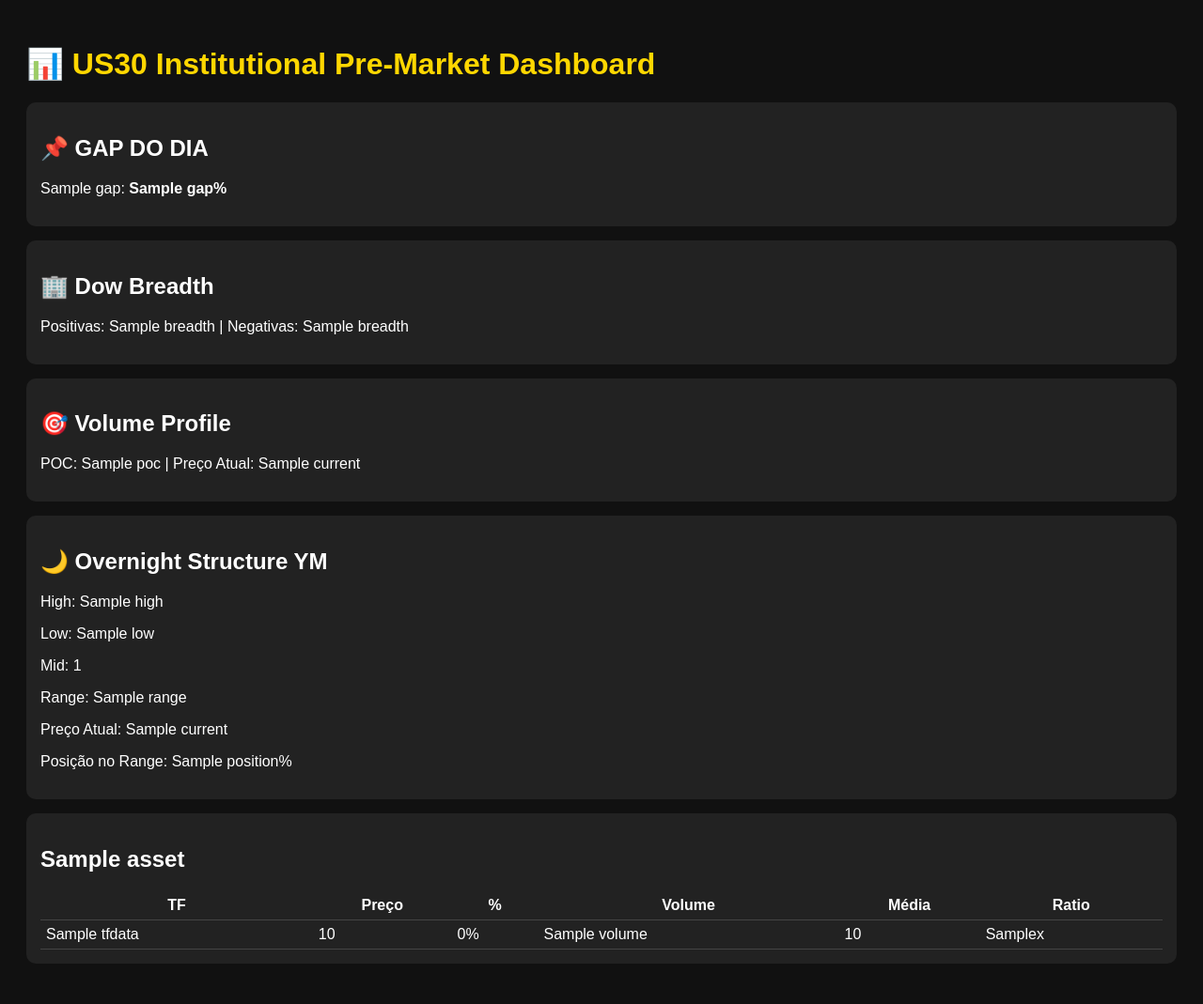
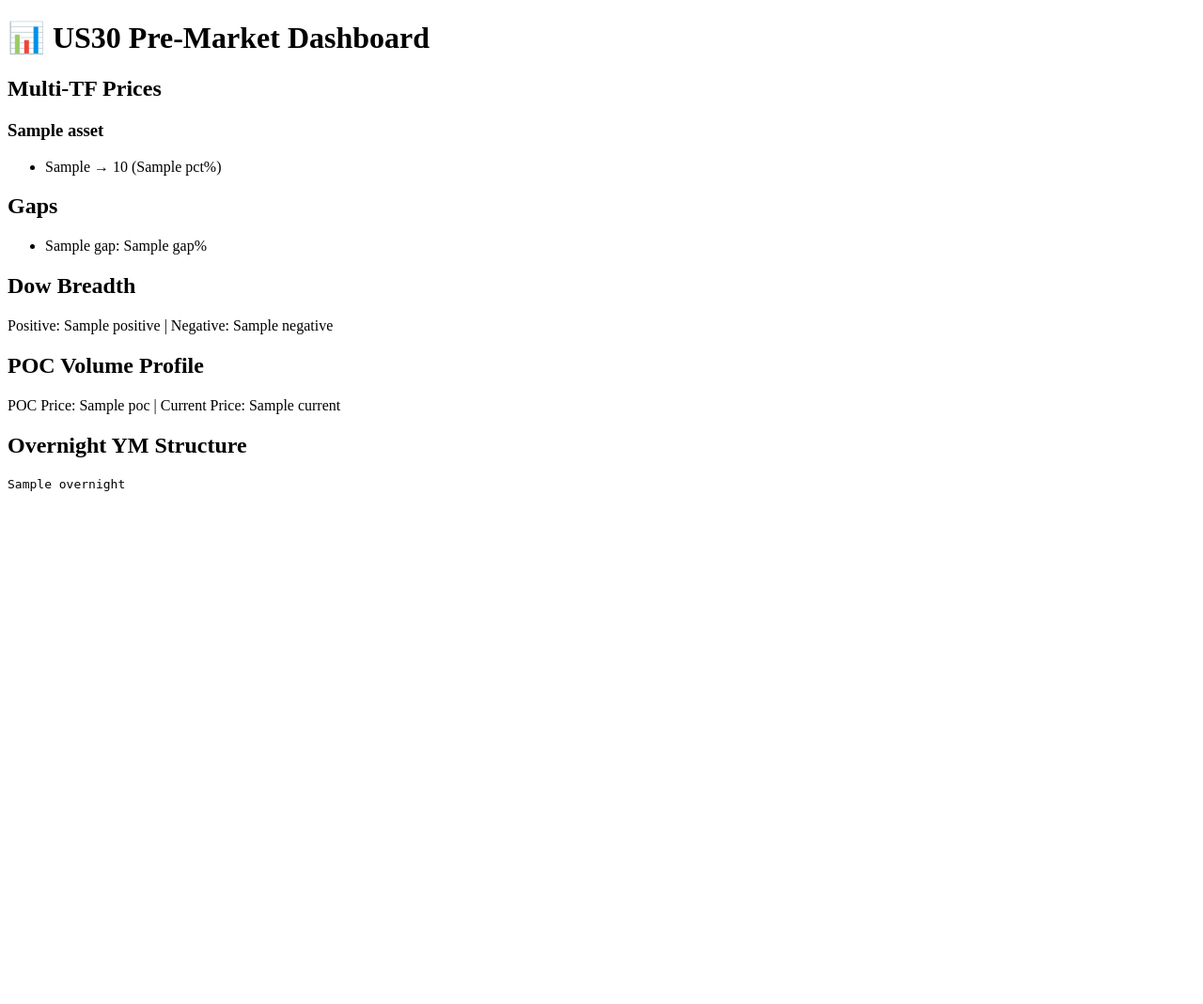
Before and after one commit to hermesjr321/Painel_Open_Market_US30, a Flask app: template templates/index.html in a window 1280 px wide. Shown: the whole page at 94% size. After the commit the page ends 523 px from the top, so only its background shows below. Run offline with Flask 3, Linux system fonts and the light colour scheme; the template is opened without the code that fills it: most values are stand-ins (such as "Sample title", 1, 10 or a date in 2020).

Commit message:
Update index.html

```diff
--- a/templates/index.html
+++ b/templates/index.html
@@ -1,77 +1,40 @@
 <!DOCTYPE html>
 <html>
 <head>
-  <title>US30 Pré-Market Dashboard</title>
-  <style>
-    body { background:#111; color:white; font-family:Arial; padding:20px; }
-    h1 { color:gold; }
-    .card { background:#222; padding:15px; margin:15px 0; border-radius:10px; }
-    table { width:100%; border-collapse:collapse; }
-    td,th { padding:6px; border-bottom:1px solid #444; }
-    .green { color:lime; }
-    .red { color:red; }
-  </style>
+    <title>US30 Institutional Dashboard</title>
 </head>
 <body>
+    <h1>📊 US30 Pre-Market Dashboard</h1>
 
-<h1>📊 US30 Institutional Pre-Market Dashboard</h1>
+    <h2>Multi-TF Prices</h2>
+    {% for asset, tfs in assets.items() %}
+        <h3>{{ asset }}</h3>
+        <ul>
+        {% for tf, val in tfs.items() %}
+            {% if val %}
+                <li>{{ tf }} → {{ val.price }} ({{ val.pct }}%)</li>
+            {% else %}
+                <li>{{ tf }} → no data</li>
+            {% endif %}
+        {% endfor %}
+        </ul>
+    {% endfor %}
 
-<div class="card">
-  <h2>📌 GAP DO DIA</h2>
-  {% for k,v in gaps.items() %}
-    <p>{{ k }}: <b>{{ v }}%</b></p>
-  {% endfor %}
-</div>
+    <h2>Gaps</h2>
+    <ul>
+        {% for k,v in gaps.items() %}
+            <li>{{ k }}: {{ v }}%</li>
+        {% endfor %}
+    </ul>
 
-<div class="card">
-  <h2>🏢 Dow Breadth</h2>
-  <p>Positivas: {{ breadth[0] }} | Negativas: {{ breadth[1] }}</p>
-</div>
+    <h2>Dow Breadth</h2>
+    <p>Positive: {{ breadth.positive }} | Negative: {{ breadth.negative }}</p>
 
-<div class="card">
-  <h2>🎯 Volume Profile</h2>
-  <p>POC: {{ poc }} | Preço Atual: {{ current }}</p>
-</div>
+    <h2>POC Volume Profile</h2>
+    <p>POC Price: {{ poc }} | Current Price: {{ current }}</p>
 
-<div class="card">
-  <h2>🌙 Overnight Structure YM</h2>
-  <p>High: {{ overnight.high }}</p>
-  <p>Low: {{ overnight.low }}</p>
-  <p>Mid: {{ overnight.mid }}</p>
-  <p>Range: {{ overnight.range }}</p>
-  <p>Preço Atual: {{ overnight.current }}</p>
-  <p>Posição no Range: {{ overnight.position }}%</p>
-</div>
-
-{% for asset,tfdata in assets.items() %}
-<div class="card">
-  <h2>{{ asset }}</h2>
-  <table>
-    <tr>
-      <th>TF</th><th>Preço</th><th>%</th><th>Volume</th><th>Média</th><th>Ratio</th>
-    </tr>
-
-    {% for tf,info in tfdata.items() %}
-    <tr>
-      <td>{{ tf }}</td>
-      <td>{{ info.price }}</td>
-
-      {% if info.change > 0 %}
-        <td class="green">+{{ info.change }}%</td>
-      {% elif info.change < 0 %}
-        <td class="red">{{ info.change }}%</td>
-      {% else %}
-        <td>0%</td>
-      {% endif %}
-
-      <td>{{ info.volume }}</td>
-      <td>{{ info.avg_volume }}</td>
-      <td>{{ info.vol_ratio }}x</td>
-    </tr>
-    {% endfor %}
-  </table>
-</div>
-{% endfor %}
+    <h2>Overnight YM Structure</h2>
+    <pre>{{ overnight }}</pre>
 
 </body>
 </html>
```
